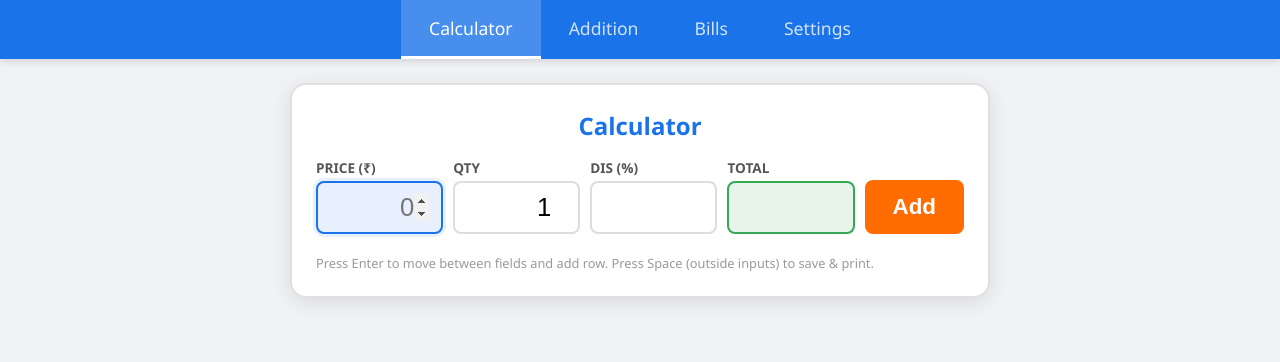
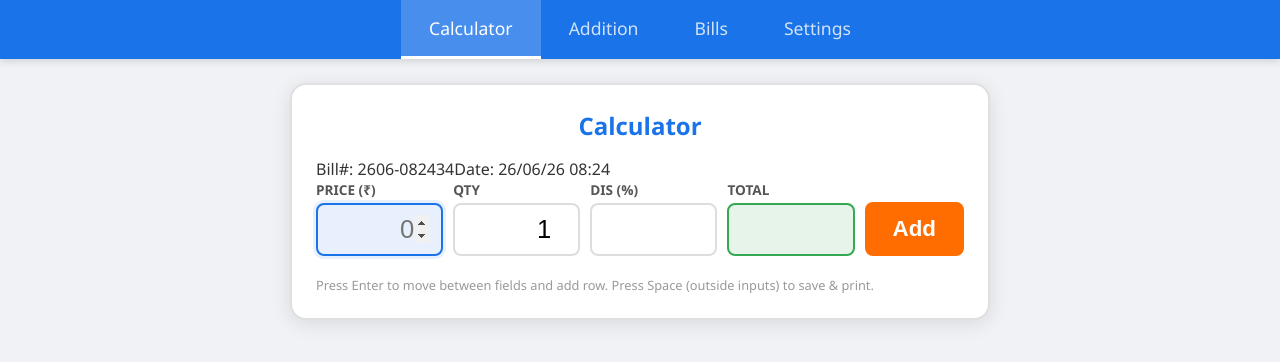
Before and after one commit to vdr-bcg-haribabuv/POS_Billing_Calculator, a React (Vite) app: page / in a window 1280 px wide. Shown: the top 362 px of the page. Built offline with nearby package versions, Linux system fonts and the light colour scheme.

Commit message:
Update Calculator.jsx

```diff
--- a/src/pages/Calculator.jsx
+++ b/src/pages/Calculator.jsx
@@ -1,6 +1,6 @@
 import { useState, useRef, useEffect, useCallback } from 'react'
 import { saveBill, getSettings } from '../utils/storage'
-import { printBill } from '../utils/print'
+import { printBill, generateBillNumber, formatBillDate } from '../utils/print'
 
 function Calculator() {
   const [records, setRecords] = useState([])
@@ -61,6 +61,7 @@ function Calculator() {
       id: Date.now(),
       type: 'calculator',
       date: new Date().toISOString(),
+      billNo: generateBillNumber(),
       records: [...records],
       total: records.reduce((s, r) => s + r.total, 0),
       hasDiscount
@@ -109,9 +110,16 @@ function Calculator() {
 
   const grandTotal = records.reduce((s, r) => s + r.total, 0)
 
+  const currentBillNo = generateBillNumber()
+  const currentBillDate = formatBillDate()
+
   return (
     <div className="calculator-wrapper">
       <h2 className="page-title">Calculator</h2>
+      <div className="bill-meta">
+        <span>Bill#: {currentBillNo}</span>
+        <span>Date: {currentBillDate}</span>
+      </div>
       <div className="calc-form">
         <div className="calc-field price">
           <label>Price (₹)</label>
```
